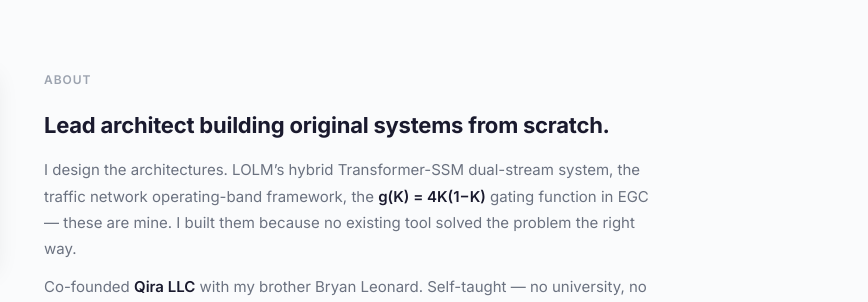
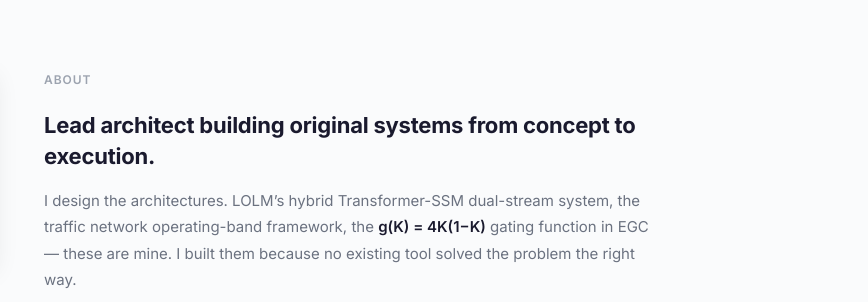
Before and after one commit to TheArtOfSound/brandyn-portfolio, a plain HTML site: page index.html in a window 1280 px wide. Shown: the part 464-766 px from the top of the page, 412-1280 px from the left. Drawn offline with nearby package versions, Linux system fonts and the light colour scheme; no server answers; a web font is replaced by a local one.

Commit message:
Change 'from scratch' to 'from concept to execution'

```diff
--- a/index.html
+++ b/index.html
@@ -673,7 +673,7 @@
       </div>
       <div class="about-content">
         <div class="section-label">About</div>
-        <h2>Lead architect building original systems from scratch.</h2>
+        <h2>Lead architect building original systems from concept to execution.</h2>
         <p>I design the architectures. LOLM&rsquo;s hybrid Transformer-SSM dual-stream system, the traffic network operating-band framework, the <strong>g(K) = 4K(1&minus;K)</strong> gating function in EGC &mdash; these are mine. I built them because no existing tool solved the problem the right way.</p>
         <p>Co-founded <strong>Qira LLC</strong> with my brother Bryan Leonard. Self-taught &mdash; no university, no lab, no venture capital. Currently scaling models to 1.57B parameters on NVIDIA H200 and Google TPU v4-8 infrastructure while running a live traffic intelligence system and an empirical consciousness study.</p>
         <p><strong>U.S. Provisional Patent #64/002,166</strong> filed March 10, 2026.</p>
```
Also changed, not shown: public/index.html (+1 -1 lines).
